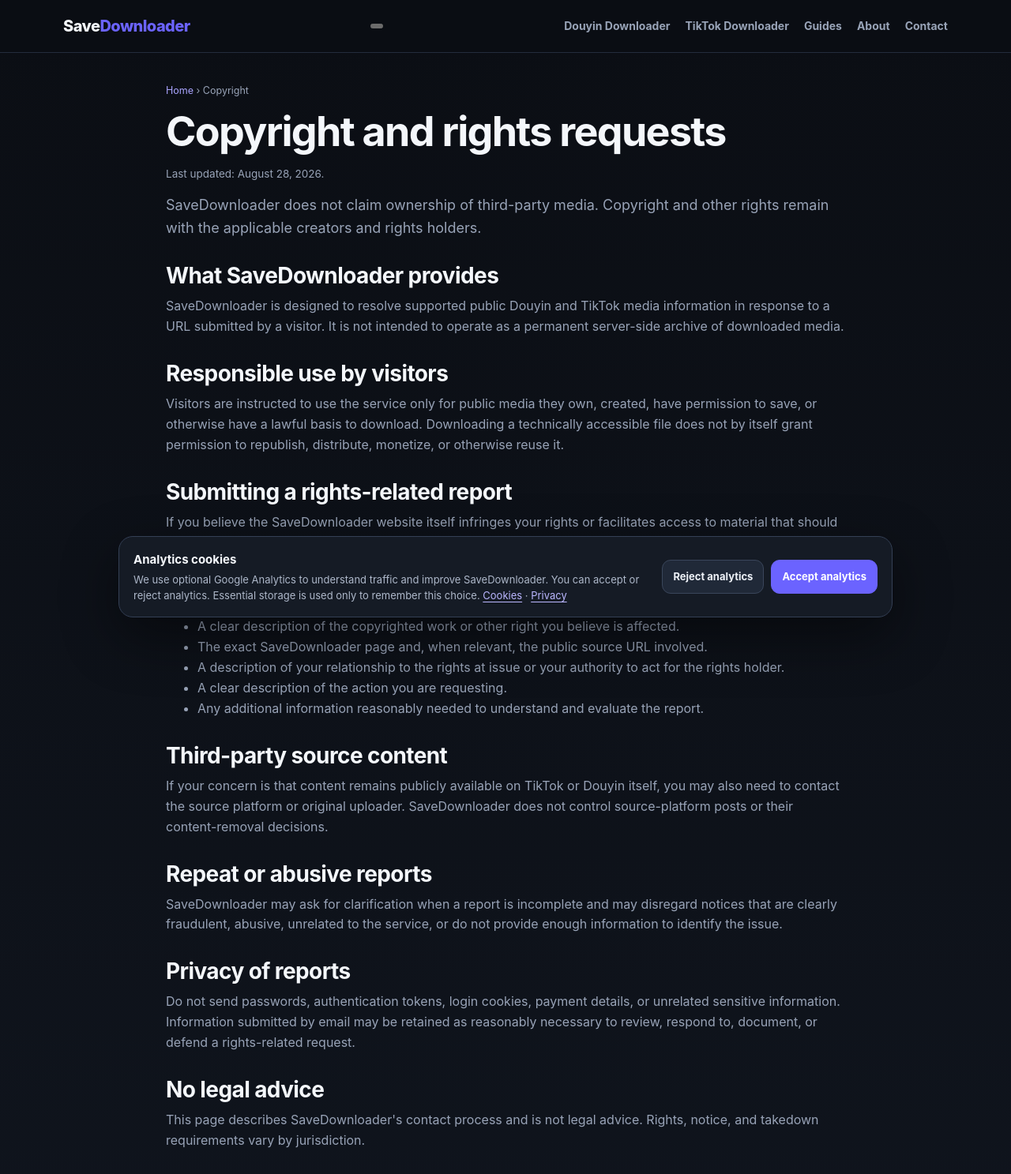
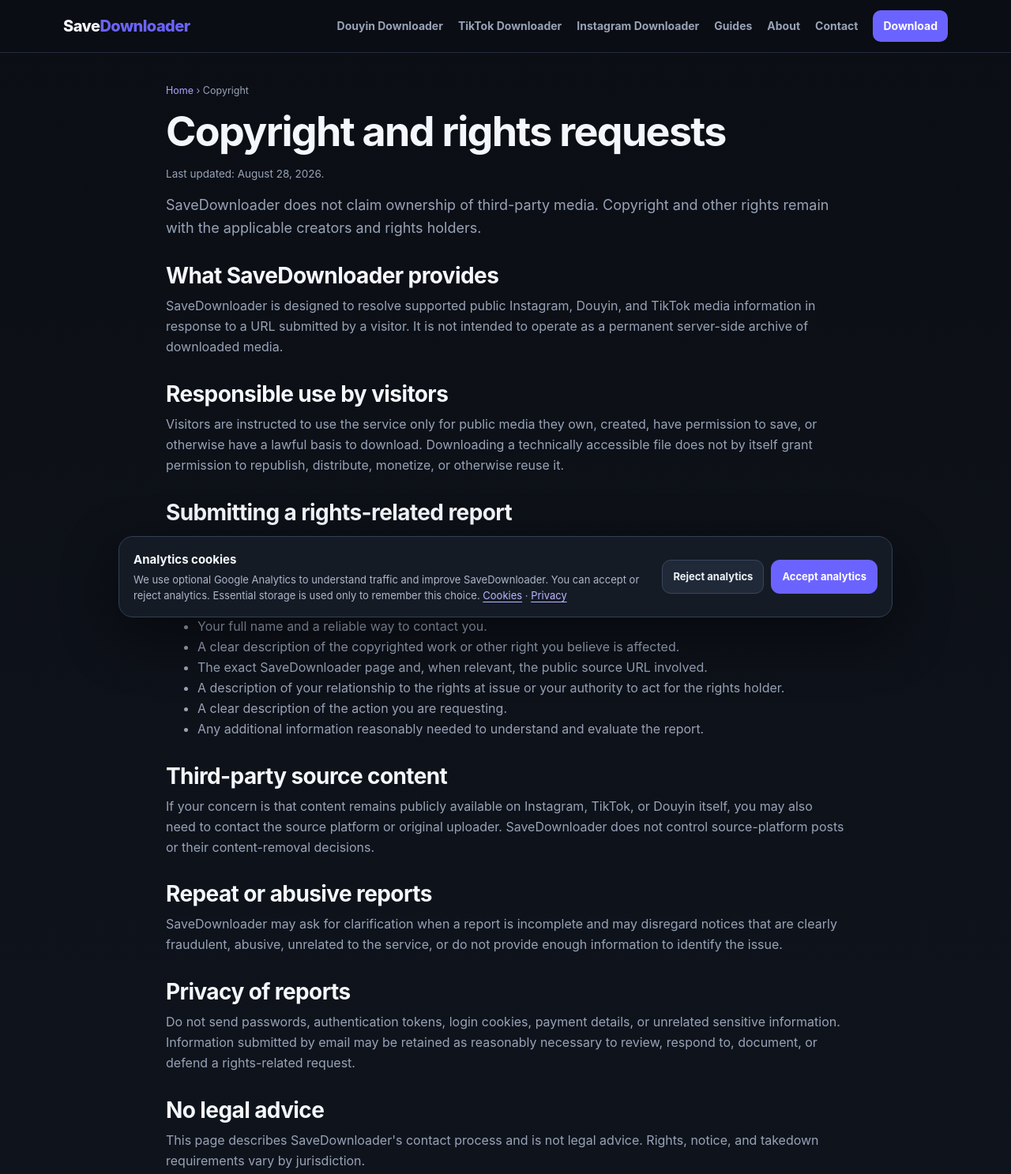
Before and after one commit to kevin4relocate/savedownloader, a website: page public/copyright/index.html in a window 1280 px wide. Shown: the top 1487 px of the page at 79% size. Drawn offline with Linux system fonts and the light colour scheme.

Commit message:
ui: unify Copyright navigation shell

```diff
--- a/public/copyright/index.html
+++ b/public/copyright/index.html
@@ -4,7 +4,7 @@
   <meta charset="utf-8">
   <meta name="viewport" content="width=device-width,initial-scale=1">
   <title>Copyright and Rights Requests - SaveDownloader</title>
-  <meta name="description" content="Information for copyright owners and rights holders about reporting concerns related to SaveDownloader and supported public Douyin or TikTok media links.">
+  <meta name="description" content="Information for copyright owners and rights holders about reporting concerns related to SaveDownloader and supported public Instagram, Douyin, or TikTok media links.">
   <meta name="robots" content="index,follow,max-snippet:-1">
   <link rel="canonical" href="https://savedownloader.com/copyright/">
   <link rel="icon" href="/favicon.svg" type="image/svg+xml">
@@ -17,11 +17,12 @@
   <meta property="og:url" content="https://savedownloader.com/copyright/">
   <meta name="twitter:card" content="summary">
   <link rel="stylesheet" href="/assets/styles.css">
+  <link rel="stylesheet" href="/assets/nav.css">
   <script src="/assets/analytics.js" defer></script>
 </head>
 <body>
 <a class="skip" href="#main">Skip to content</a>
-<header class="site-header"><div class="wrap nav"><a class="brand" href="/" aria-label="SaveDownloader home">Save<span>Downloader</span></a><nav class="navlinks" aria-label="Main navigation"><a href="/douyin-downloader/">Douyin Downloader</a><a href="/tiktok-downloader/">TikTok Downloader</a><a href="/guides/">Guides</a><a href="/about/">About</a><a href="/contact/">Contact</a></nav></div></header>
+<header class="site-header"><div class="wrap nav"><a class="brand" href="/" aria-label="SaveDownloader home">Save<span>Downloader</span></a><nav class="navlinks" aria-label="Main navigation"><a href="/douyin-downloader/">Douyin Downloader</a><a href="/tiktok-downloader/">TikTok Downloader</a><a href="/instagram-downloader/">Instagram Downloader</a><a href="/guides/">Guides</a><a href="/about/">About</a><a href="/contact/">Contact</a><a class="nav-cta" href="/#download">Download</a></nav></div></header>
 <main id="main" class="content wrap"><div class="contentbox">
   <div class="breadcrumbs"><a href="/">Home</a> › Copyright</div>
   <h1>Copyright and rights requests</h1>
@@ -29,7 +30,7 @@
   <p class="lead">SaveDownloader does not claim ownership of third-party media. Copyright and other rights remain with the applicable creators and rights holders.</p>
 
   <h2>What SaveDownloader provides</h2>
-  <p>SaveDownloader is designed to resolve supported public Douyin and TikTok media information in response to a URL submitted by a visitor. It is not intended to operate as a permanent server-side archive of downloaded media.</p>
+  <p>SaveDownloader is designed to resolve supported public Instagram, Douyin, and TikTok media information in response to a URL submitted by a visitor. It is not intended to operate as a permanent server-side archive of downloaded media.</p>
 
   <h2>Responsible use by visitors</h2>
   <p>Visitors are instructed to use the service only for public media they own, created, have permission to save, or otherwise have a lawful basis to download. Downloading a technically accessible file does not by itself grant permission to republish, distribute, monetize, or otherwise reuse it.</p>
@@ -47,7 +48,7 @@
   </ul>
 
   <h2>Third-party source content</h2>
-  <p>If your concern is that content remains publicly available on TikTok or Douyin itself, you may also need to contact the source platform or original uploader. SaveDownloader does not control source-platform posts or their content-removal decisions.</p>
+  <p>If your concern is that content remains publicly available on Instagram, TikTok, or Douyin itself, you may also need to contact the source platform or original uploader. SaveDownloader does not control source-platform posts or their content-removal decisions.</p>
 
   <h2>Repeat or abusive reports</h2>
   <p>SaveDownloader may ask for clarification when a report is incomplete and may disregard notices that are clearly fraudulent, abusive, unrelated to the service, or do not provide enough information to identify the issue.</p>
@@ -58,6 +59,6 @@
   <h2>No legal advice</h2>
   <p>This page describes SaveDownloader's contact process and is not legal advice. Rights, notice, and takedown requirements vary by jurisdiction.</p>
 </div></main>
-<footer class="site-footer"><div class="wrap footer-grid"><div class="footer-brand"><a class="brand" href="/">Save<span>Downloader</span></a><p>A browser-based utility for downloading public Douyin and TikTok media you own or have permission to save.</p></div><div class="footer-col"><strong>Downloaders</strong><a href="/douyin-downloader/">Douyin Downloader</a><a href="/tiktok-downloader/">TikTok Downloader</a></div><div class="footer-col"><strong>Guides</strong><a href="/guides/">All Guides</a><a href="/how-to-download-douyin-videos/">Douyin Guide</a><a href="/how-to-download-tiktok-videos/">TikTok Guide</a></div><div class="footer-col"><strong>Legal</strong><a href="/privacy/">Privacy</a><a href="/cookies/">Cookies</a><a href="/terms/">Terms</a><a href="/copyright/">Copyright</a></div></div><div class="wrap footer-bottom"><p>© 2026 SaveDownloader. All rights reserved.</p><p>Independent service. Not affiliated with TikTok, Douyin, or ByteDance.</p></div></footer>
+<footer class="site-footer"><div class="wrap footer-grid"><div class="footer-brand"><a class="brand" href="/">Save<span>Downloader</span></a><p>A browser-based utility for downloading supported public media you own or have permission to save.</p></div><div class="footer-col"><strong>Downloaders</strong><a href="/instagram-downloader/">Instagram Downloader</a><a href="/douyin-downloader/">Douyin Downloader</a><a href="/tiktok-downloader/">TikTok Downloader</a></div><div class="footer-col"><strong>Guides</strong><a href="/guides/">All Guides</a><a href="/how-to-download-instagram-videos-and-photos/">Instagram Guide</a><a href="/how-to-download-douyin-videos/">Douyin Guide</a><a href="/how-to-download-tiktok-videos/">TikTok Guide</a></div><div class="footer-col"><strong>Legal</strong><a href="/privacy/">Privacy</a><a href="/cookies/">Cookies</a><a href="/terms/">Terms</a><a href="/copyright/" aria-current="page">Copyright</a></div></div><div class="wrap footer-bottom"><p>© 2026 SaveDownloader. All rights reserved.</p><p>Independent service. Not affiliated with Instagram, Meta, TikTok, Douyin, or ByteDance.</p></div></footer>
 </body>
 </html>
```
